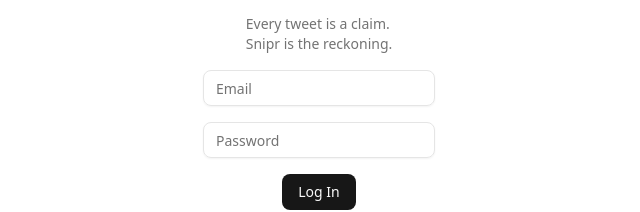
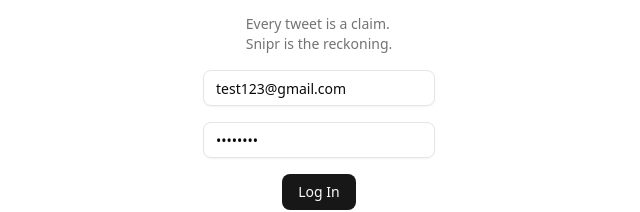
Before and after one commit to ammar-15/snipr, a React (Vite) app: page / in a window 1280 px wide. Shown: the part 230-442 px from the top of the page, without its empty margins (321-961 px from the left). Built offline with nearby package versions, Linux system fonts and the light colour scheme; no server answers.

Commit message:
login ready

```diff
--- a/src/pages/Auth.tsx
+++ b/src/pages/Auth.tsx
@@ -20,10 +20,11 @@
 import { useNavigate } from "react-router-dom";
 
 export default function Auth() {
-  const [email, setEmail] = useState("");
-  const [password, setPassword] = useState("");
+  const [email, setEmail] = useState("test123@gmail.com");
+  const [password, setPassword] = useState("test1234");
   const [isSignup, setIsSignup] = useState(false);
   const navigate = useNavigate();
+
 
   const handleAuth = async () => {
     isSignup ? trackSignup() : trackLogin();
```
